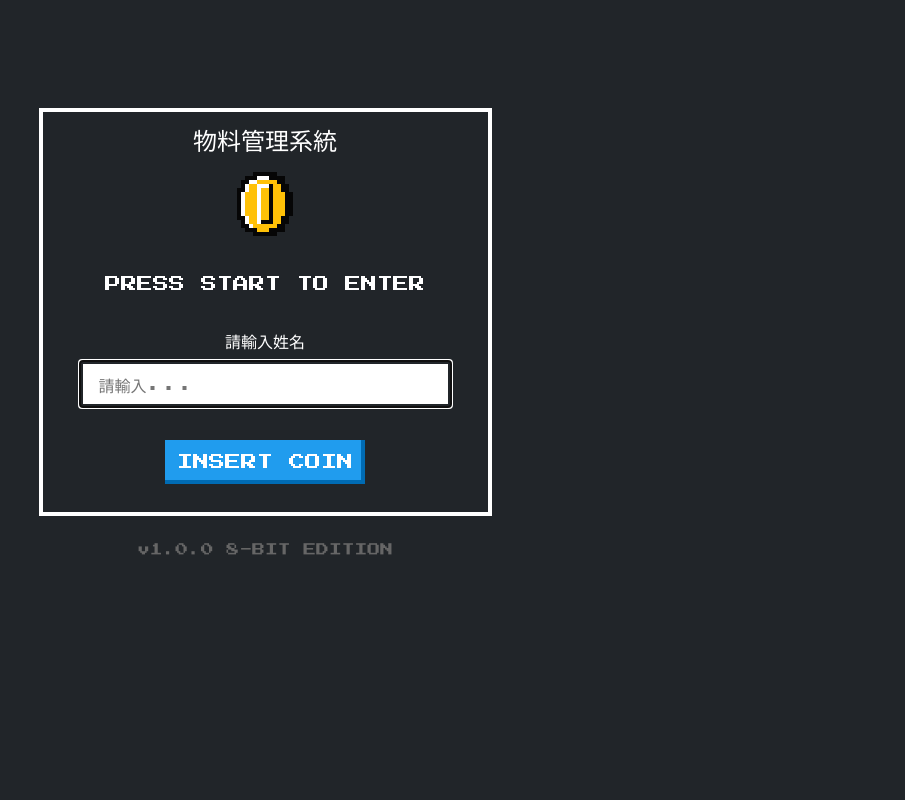
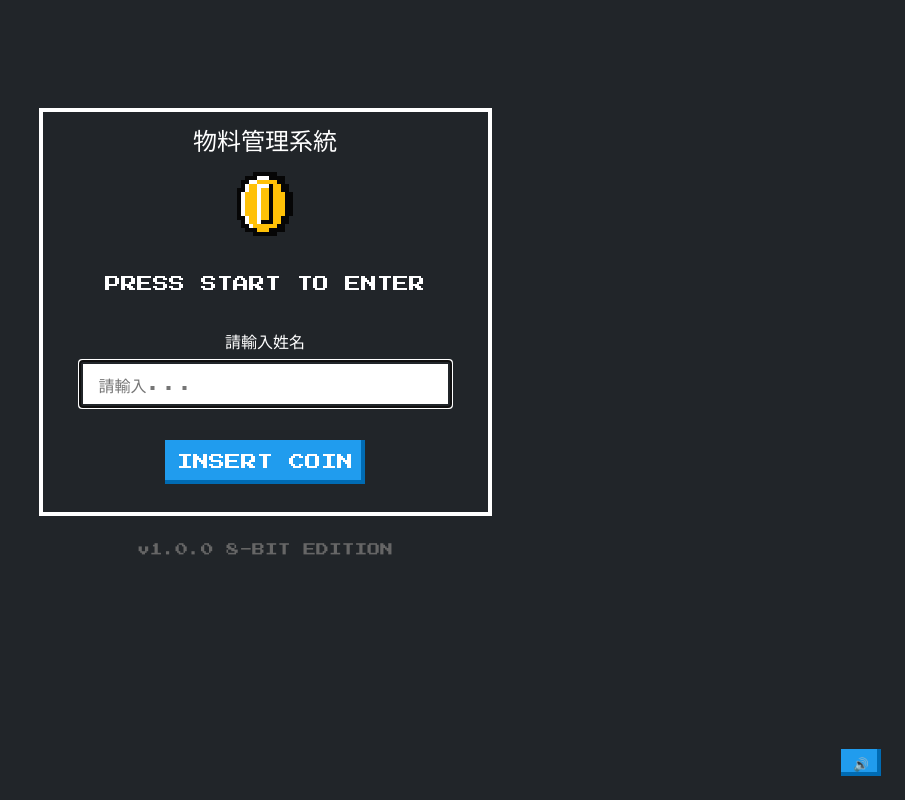
Before and after one commit to momobacon-wq/Transmitter, a React (Vite) app: page /#/ in a window 1280 px wide. Shown: the whole page, without its empty margins (375-1280 px from the left). Built offline with nearby package versions, Linux system fonts and the light colour scheme.

Commit message:
feat: implement 8-bit sound effects

```diff
--- a/src/components/AddItemModal.jsx
+++ b/src/components/AddItemModal.jsx
@@ -1,7 +1,9 @@
 import { useState } from 'react';
 import PropTypes from 'prop-types';
+import { useSound } from '../context/SoundContext';
 
 const AddItemModal = ({ isOpen, onClose, onConfirm }) => {
+    const { playClick } = useSound();
     const [formData, setFormData] = useState({
         partNumber: '',
         name: '',
@@ -78,8 +80,8 @@ const AddItemModal = ({ isOpen, onClose, onConfirm }) => {
                 </div>
 
                 <menu className="dialog-menu" style={{ display: 'flex', justifyContent: 'flex-end', gap: '1rem' }}>
-                    <button className="nes-btn" onClick={onClose}>取消</button>
-                    <button className="nes-btn is-success" onClick={handleSubmit}>建立</button>
+                    <button className="nes-btn" onClick={() => { playClick(); onClose(); }}>取消</button>
+                    <button className="nes-btn is-success" onClick={() => { playClick(); handleSubmit(); }}>建立</button>
                 </menu>
             </div>
         </div>
--- a/src/components/LogsModal.jsx
+++ b/src/components/LogsModal.jsx
@@ -1,6 +1,8 @@
 import PropTypes from 'prop-types';
+import { useSound } from '../context/SoundContext';
 
 const LogsModal = ({ isOpen, onClose, logs, loading }) => {
+    const { playClick } = useSound();
     if (!isOpen) return null;
 
     return (
@@ -28,7 +30,7 @@ const LogsModal = ({ isOpen, onClose, logs, loading }) => {
             }}>
                 <button
                     className="nes-btn is-error"
-                    onClick={onClose}
+                    onClick={() => { playClick(); onClose(); }}
                     style={{
                         position: 'absolute',
                         top: '15px',
--- a/src/components/SortModal.jsx
+++ b/src/components/SortModal.jsx
@@ -1,6 +1,8 @@
 import PropTypes from 'prop-types';
+import { useSound } from '../context/SoundContext';
 
 const SortModal = ({ isOpen, onClose, onSort, currentSort }) => {
+    const { playClick } = useSound();
     if (!isOpen) return null;
 
     return (
@@ -19,7 +21,7 @@ const SortModal = ({ isOpen, onClose, onSort, currentSort }) => {
             <div className="nes-dialog is-dark is-rounded" style={{ backgroundColor: '#212529', minWidth: '320px', padding: '1.5rem' }}>
                 <div style={{ display: 'flex', justifyContent: 'space-between', alignItems: 'center', marginBottom: '1.5rem' }}>
                     <p className="title" style={{ margin: 0 }}>排序設定</p>
-                    <button className="nes-btn is-error" onClick={onClose} style={{ padding: '0 8px', fontSize: '0.8rem' }}>X</button>
+                    <button className="nes-btn is-error" onClick={() => { playClick(); onClose(); }} style={{ padding: '0 8px', fontSize: '0.8rem' }}>X</button>
                 </div>
 
                 <div style={{ display: 'flex', flexDirection: 'column', gap: '1.5rem' }}>
@@ -28,12 +30,12 @@ const SortModal = ({ isOpen, onClose, onSort, currentSort }) => {
                         <div style={{ display: 'flex', gap: '10px' }}>
                             <button
                                 className={`nes-btn ${currentSort.field === 'quantity' && currentSort.direction === 'desc' ? 'is-primary' : ''}`}
-                                onClick={() => onSort('quantity', 'desc')}
+                                onClick={() => { playClick(); onSort('quantity', 'desc'); }}
                                 style={{ fontSize: '0.7rem', flex: 1 }}
                             >大 → 小</button>
                             <button
                                 className={`nes-btn ${currentSort.field === 'quantity' && currentSort.direction === 'asc' ? 'is-primary' : ''}`}
-                                onClick={() => onSort('quantity', 'asc')}
+                                onClick={() => { playClick(); onSort('quantity', 'asc'); }}
                                 style={{ fontSize: '0.7rem', flex: 1 }}
                             >小 → 大</button>
                         </div>
@@ -44,12 +46,12 @@ const SortModal = ({ isOpen, onClose, onSort, currentSort }) => {
                         <div style={{ display: 'flex', gap: '10px' }}>
                             <button
                                 className={`nes-btn ${currentSort.field === 'partNumber' && currentSort.direction === 'desc' ? 'is-primary' : ''}`}
-                                onClick={() => onSort('partNumber', 'desc')}
+                                onClick={() => { playClick(); onSort('partNumber', 'desc'); }}
                                 style={{ fontSize: '0.7rem', flex: 1 }}
                             >大 → 小</button>
                             <button
                                 className={`nes-btn ${currentSort.field === 'partNumber' && currentSort.direction === 'asc' ? 'is-primary' : ''}`}
-                                onClick={() => onSort('partNumber', 'asc')}
+                                onClick={() => { playClick(); onSort('partNumber', 'asc'); }}
                                 style={{ fontSize: '0.7rem', flex: 1 }}
                             >小 → 大</button>
                         </div>
@@ -60,12 +62,12 @@ const SortModal = ({ isOpen, onClose, onSort, currentSort }) => {
                         <div style={{ display: 'flex', gap: '10px' }}>
                             <button
                                 className={`nes-btn ${currentSort.field === 'brand' && currentSort.direction === 'desc' ? 'is-primary' : ''}`}
-                                onClick={() => onSort('brand', 'desc')}
+                                onClick={() => { playClick(); onSort('brand', 'desc'); }}
                                 style={{ fontSize: '0.7rem', flex: 1 }}
                             >Z → A</button>
                             <button
                                 className={`nes-btn ${currentSort.field === 'brand' && currentSort.direction === 'asc' ? 'is-primary' : ''}`}
-                                onClick={() => onSort('brand', 'asc')}
+                                onClick={() => { playClick(); onSort('brand', 'asc'); }}
                                 style={{ fontSize: '0.7rem', flex: 1 }}
                             >A → Z</button>
                         </div>
--- /dev/null
+++ b/src/context/SoundContext.jsx
@@ -0,0 +1,137 @@
+import React, { createContext, useContext, useRef, useState, useEffect } from 'react';
+import PropTypes from 'prop-types';
+
+const SoundContext = createContext();
+
+export const useSound = () => useContext(SoundContext);
+
+export const SoundProvider = ({ children }) => {
+    const audioCtxRef = useRef(null);
+    const [muted, setMuted] = useState(false);
+
+    // Initialize AudioContext on user interaction
+    const initAudio = () => {
+        if (!audioCtxRef.current) {
+            const AudioContext = window.AudioContext || window.webkitAudioContext;
+            audioCtxRef.current = new AudioContext();
+        } else if (audioCtxRef.current.state === 'suspended') {
+            audioCtxRef.current.resume();
+        }
+    };
+
+    const playTone = (freq, type, duration, vol = 0.1) => {
+        if (muted) return;
+        initAudio();
+        const ctx = audioCtxRef.current;
+        if (!ctx) return;
+
+        const osc = ctx.createOscillator();
+        const gain = ctx.createGain();
+
+        osc.type = type; // 'square', 'sawtooth', 'triangle', 'sine'
+        osc.frequency.setValueAtTime(freq, ctx.currentTime);
+
+        gain.gain.setValueAtTime(vol, ctx.currentTime);
+        gain.gain.exponentialRampToValueAtTime(0.01, ctx.currentTime + duration);
+
+        osc.connect(gain);
+        gain.connect(ctx.destination);
+
+        osc.start();
+        osc.stop(ctx.currentTime + duration);
+    };
+
+    // 8-bit Sound Presets
+    const playClick = () => playTone(800, 'square', 0.05, 0.05); // Short high blip
+    const playHover = () => playTone(600, 'triangle', 0.02, 0.02); // Very short soft blip
+
+    const playSuccess = () => {
+        if (muted) return;
+        initAudio();
+        // Coin sound: Two tones rising
+        const ctx = audioCtxRef.current;
+        if (!ctx) return;
+
+        const now = ctx.currentTime;
+
+        // Tone 1
+        const osc1 = ctx.createOscillator();
+        const gain1 = ctx.createGain();
+        osc1.type = 'square';
+        osc1.frequency.setValueAtTime(900, now);
+        gain1.gain.setValueAtTime(0.05, now);
+        gain1.gain.linearRampToValueAtTime(0, now + 0.1);
+        osc1.connect(gain1);
+        gain1.connect(ctx.destination);
+        osc1.start(now);
+        osc1.stop(now + 0.1);
+
+        // Tone 2 (higher)
+        const osc2 = ctx.createOscillator();
+        const gain2 = ctx.createGain();
+        osc2.type = 'square';
+        osc2.frequency.setValueAtTime(1350, now + 0.1);
+        gain2.gain.setValueAtTime(0.05, now + 0.1);
+        gain2.gain.linearRampToValueAtTime(0, now + 0.4);
+        osc2.connect(gain2);
+        gain2.connect(ctx.destination);
+        osc2.start(now + 0.1);
+        osc2.stop(now + 0.4);
+    };
+
+    const playError = () => {
+        if (muted) return;
+        initAudio();
+        const ctx = audioCtxRef.current;
+        if (!ctx) return;
+
+        const now = ctx.currentTime;
+
+        // Descending sawtooth (failure sound)
+        const osc = ctx.createOscillator();
+        const gain = ctx.createGain();
+        osc.type = 'sawtooth';
+        osc.frequency.setValueAtTime(150, now);
+        osc.frequency.linearRampToValueAtTime(50, now + 0.3);
+
+        gain.gain.setValueAtTime(0.1, now);
+        gain.gain.linearRampToValueAtTime(0.01, now + 0.3);
+
+        osc.connect(gain);
+        gain.connect(ctx.destination);
+        osc.start(now);
+        osc.stop(now + 0.3);
+    };
+
+    const toggleMute = () => setMuted(prev => !prev);
+
+    return (
+        <SoundContext.Provider value={{
+            playClick,
+            playHover,
+            playSuccess,
+            playError,
+            muted,
+            toggleMute
+        }}>
+            {children}
+            {/* Global Mute Button (Optional position, usually fixed in corner) */}
+            <div style={{ position: 'fixed', bottom: '20px', right: '20px', zIndex: 9999 }}>
+                <button
+                    type="button"
+                    className={`nes-btn is-${muted ? 'error' : 'primary'}`}
+                    onClick={toggleMute}
+                    style={{ padding: '0px 8px', fontSize: '0.8rem' }}
+                >
+                    {muted ? '🔇' : '🔊'}
+                </button>
+            </div>
+        </SoundContext.Provider>
+    );
+};
+
+SoundProvider.propTypes = {
+    children: PropTypes.node.isRequired,
+};
+
+export default SoundProvider;
--- a/src/pages/Inventory.jsx
+++ b/src/pages/Inventory.jsx
@@ -1,5 +1,6 @@
 import { useEffect, useState, useRef, useCallback } from 'react';
 import { useGame } from '../context/GameContext';
+import { useSound } from '../context/SoundContext';
 import { getInventory, updateStock, addItem, getLogs } from '../services/api';
 import ItemCard from '../components/ItemCard';
 import Modal from '../components/Modal';
@@ -9,6 +10,7 @@ import SortModal from '../components/SortModal';
 
 const Inventory = () => {
     const { employeeId, logout, inventory, setInventory, setLoading, showMessage } = useGame();
+    const { playClick, playSuccess, playError } = useSound();
 
     // Local state for fetching status to avoid flickering if already loaded
     // Local state for fetching status to avoid flickering if already loaded
@@ -116,6 +118,7 @@ const Inventory = () => {
     }, [fetchData, initLoad]);
 
     const confirmAction = (actionType, item) => {
+        playClick();
         setModalState({
             isOpen: true,
             type: actionType,
@@ -164,6 +167,7 @@ const Inventory = () => {
                     }));
                 }
                 showMessage(actionType === 'CHECK_IN' ? 'ACQUIRED!' : 'USED!', 'success');
+                playSuccess();
             } else {
                 throw new Error(res.message);
             }
@@ -171,6 +175,7 @@ const Inventory = () => {
         } catch (err) {
             console.error(err);
             showMessage("TRANSACTION FAILED", "error");
+            playError();
             // Revert
             setInventory(originalInventory);
         } finally {
@@ -191,6 +196,7 @@ const Inventory = () => {
             const res = await addItem(newItemData);
             if (res.status === 'success') {
                 showMessage("ITEM CREATED!", "success");
+                playSuccess();
                 fetchData(); // Refresh list
             } else {
                 throw new Error(res.message);
@@ -234,9 +240,9 @@ const Inventory = () => {
                     <span style={{ marginLeft: '10px' }}>ID: {employeeId}</span>
                 </div>
                 <div style={{ display: 'flex', gap: '10px' }}>
-                    <button className="nes-btn is-warning" onClick={() => setIsSortModalOpen(true)} style={{ fontSize: '0.7rem' }}>SORT</button>
-                    <button className="nes-btn is-primary" onClick={handleOpenLogs} style={{ fontSize: '0.7rem' }}>LOGS</button>
-                    <button className="nes-btn is-success" onClick={() => setIsAddModalOpen(true)} style={{ fontSize: '0.7rem' }}>+ NEW ITEM</button>
+                    <button className="nes-btn is-warning" onClick={() => { playClick(); setIsSortModalOpen(true); }} style={{ fontSize: '0.7rem' }}>SORT</button>
+                    <button className="nes-btn is-primary" onClick={() => { playClick(); handleOpenLogs(); }} style={{ fontSize: '0.7rem' }}>LOGS</button>
+                    <button className="nes-btn is-success" onClick={() => { playClick(); setIsAddModalOpen(true); }} style={{ fontSize: '0.7rem' }}>+ NEW ITEM</button>
                     <button className="nes-btn is-error" onClick={logout} style={{ fontSize: '0.7rem' }}>EXIT</button>
                 </div>
             </header>
--- a/src/pages/Login.jsx
+++ b/src/pages/Login.jsx
@@ -4,15 +4,19 @@ import { useGame } from '../context/GameContext';
 
 import { logLogin } from '../services/api';
 
+import { useSound } from '../context/SoundContext';
+
 const Login = () => {
     const [inputVal, setInputVal] = useState('');
     const { login } = useGame();
+    const { playSuccess, playClick } = useSound();
     const navigate = useNavigate();
 
     const handleStart = (e) => {
         e.preventDefault();
         if (!inputVal.trim()) return;
 
+        playSuccess(); // Coin sound on start!
         logLogin(inputVal); // Log the login event
         login(inputVal);
         navigate('/inventory');
```
Also changed, not shown: src/App.jsx (+7 -3 lines).
